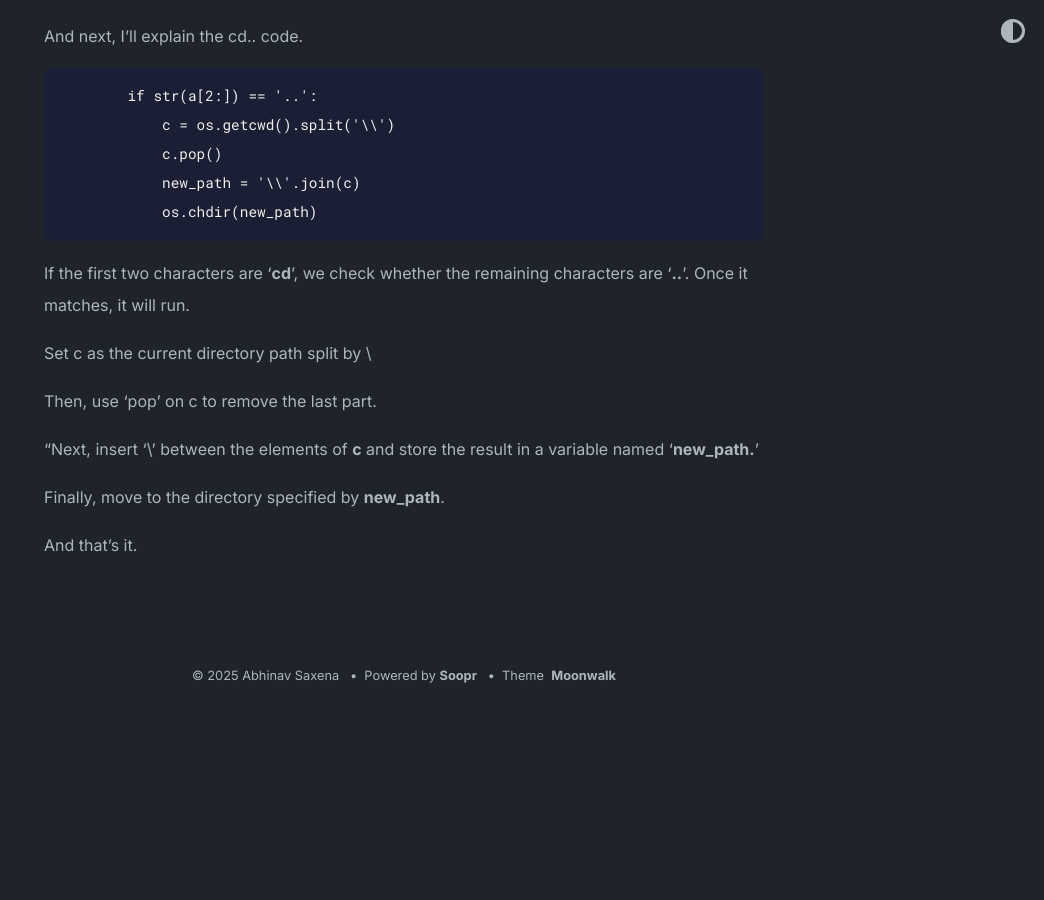
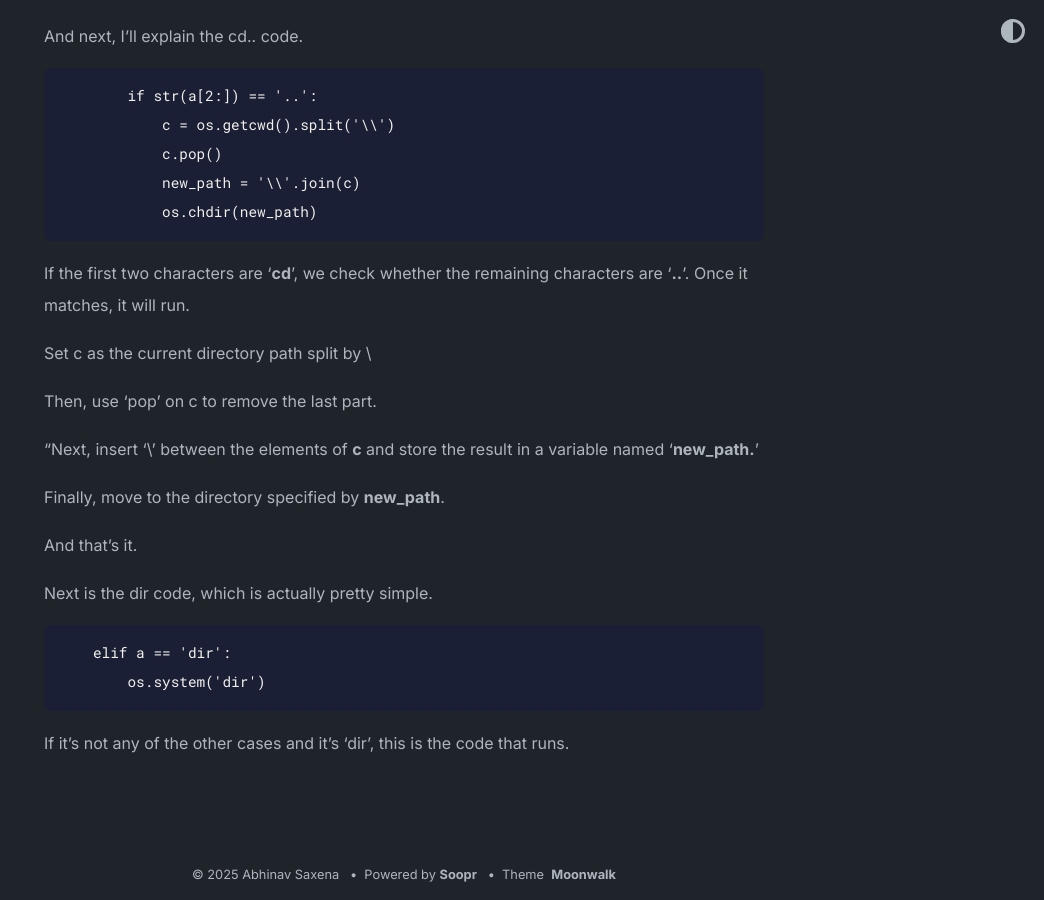
Before and after one commit to leejw4521/leejw4521.github.com, a Jekyll site: the page built from _posts/2020-07-08-very-very-very-long-title-and-very-very-very-short-content.md, in a window 1280 px wide and 900 px high, scrolled down 2064 px. Shown: the whole window, without its empty margins (236-1280 px from the left). Built offline with Jekyll 4.4.1, drawn with Linux system fonts in a browser that asks for light colours; before the commit the page ends 2766 px from its top, so only the background shows below that; some of the changed text lies outside the part shown.

Commit message:
Update 2020-07-08-very-very-very-long-title-and-very-very-very-short-content.md

````diff
--- a/_posts/2020-07-08-very-very-very-long-title-and-very-very-very-short-content.md
+++ b/_posts/2020-07-08-very-very-very-long-title-and-very-very-very-short-content.md
@@ -92,3 +92,10 @@ Then, use 'pop' on c to remove the last part.
 Finally, move to the directory specified by **new_path**.
 
 And that’s it.
+
+Next is the dir code, which is actually pretty simple.
+```
+    elif a == 'dir':
+        os.system('dir')
+```
+If it’s not any of the other cases and it’s 'dir', this is the code that runs.
````
